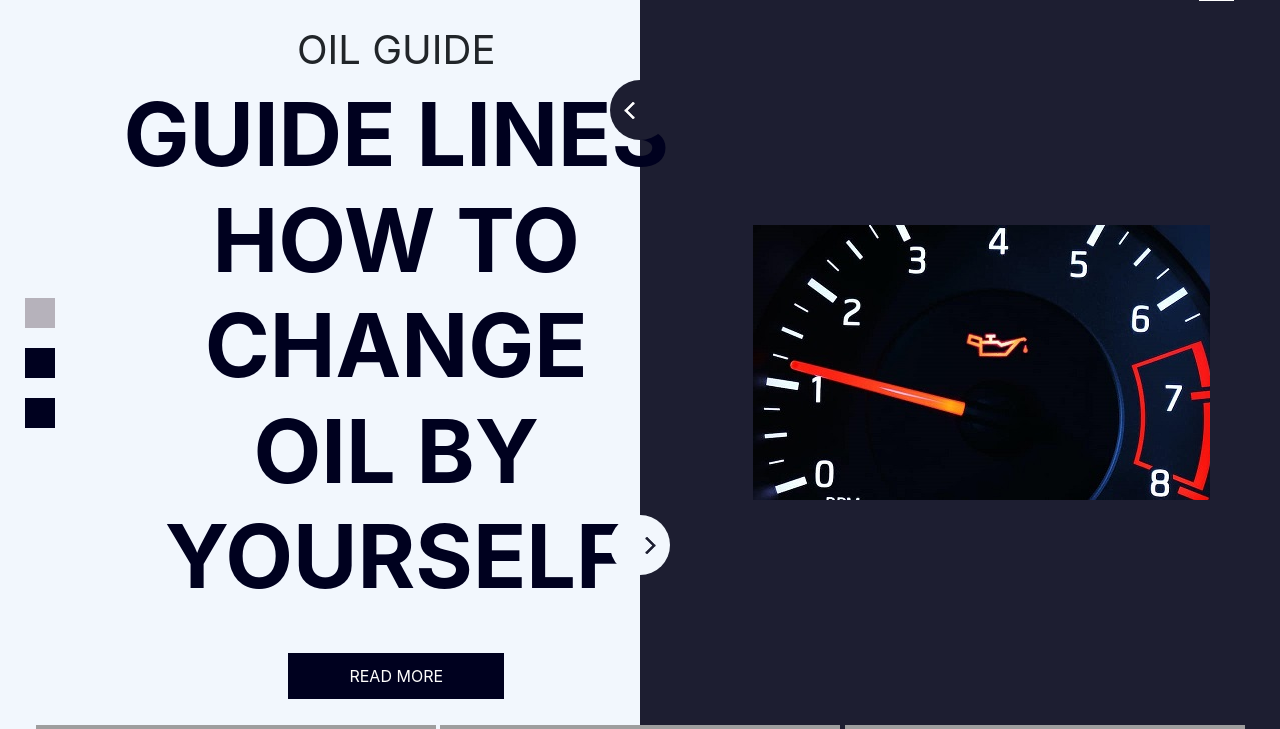
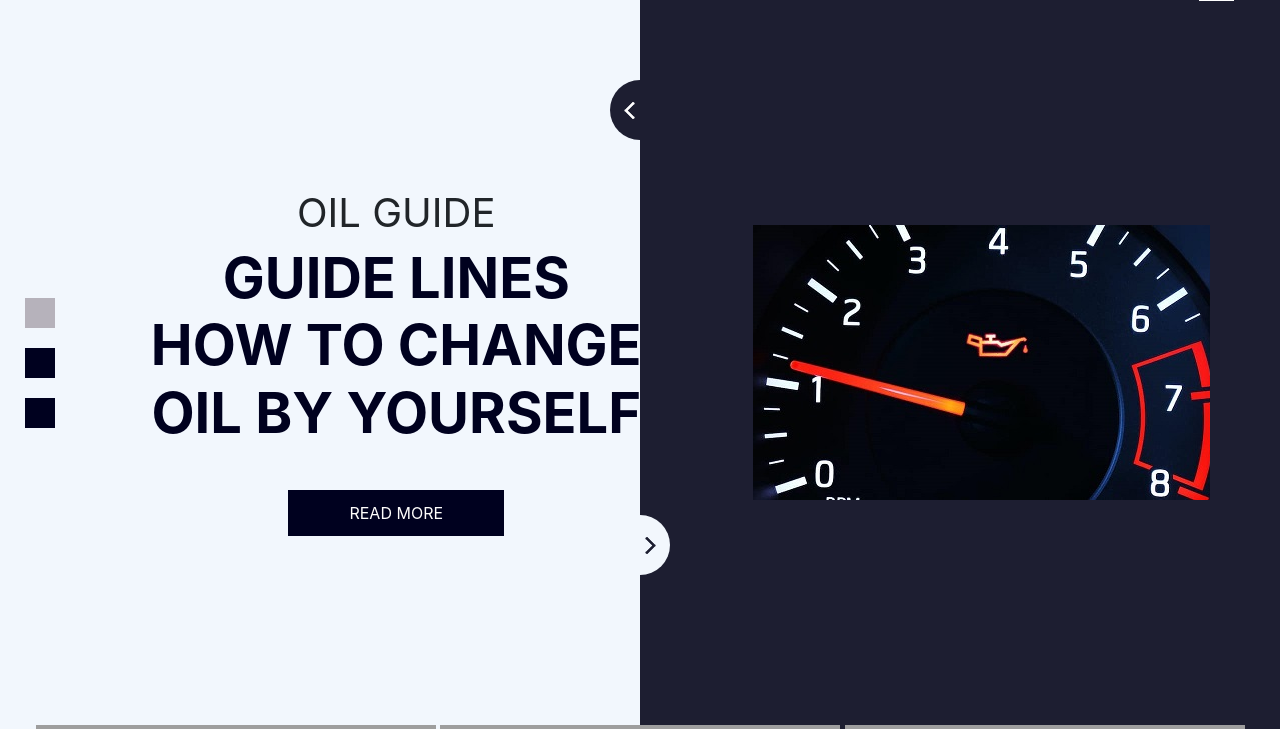
Before and after one commit to Mustafas98/Xavier-Oil-Change-Guide, a PHP site: page / in a window 1280 px wide. Shown: the part 62-791 px from the top of the page. Run offline with PHP 8.4, Linux system fonts and the light colour scheme; some libraries are stand-ins or nearby versions; grey boxes are pictures that could not be loaded.

Commit message:
Update style.css

```diff
--- a/css/style.css
+++ b/css/style.css
@@ -297,7 +297,7 @@ body {
     text-transform: uppercase;
     font-weight: bold;
     color: #00011f;
-    font-size: 5.5rem;
+    font-size: 3.5rem;
   }
 
   .slider_section .detail-box a {
```
